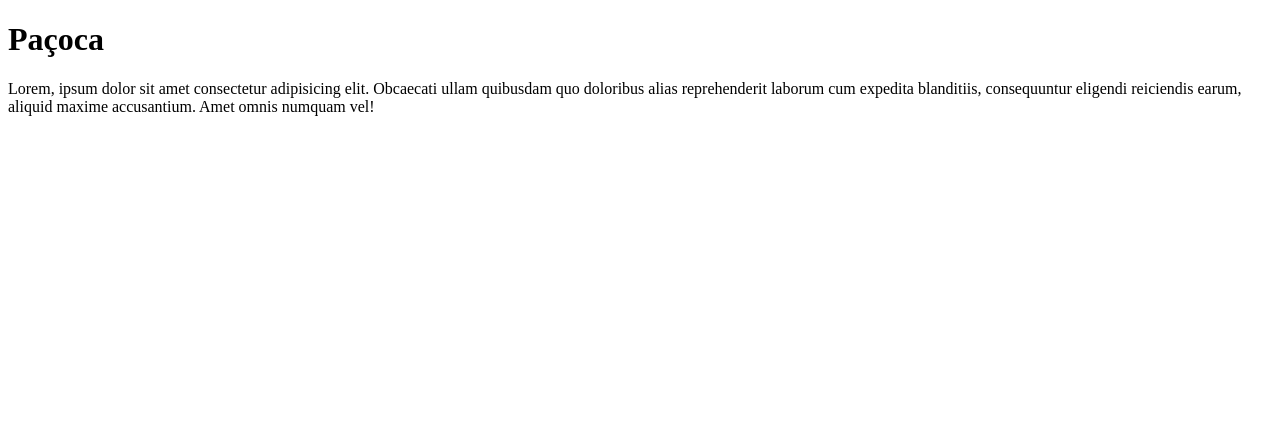
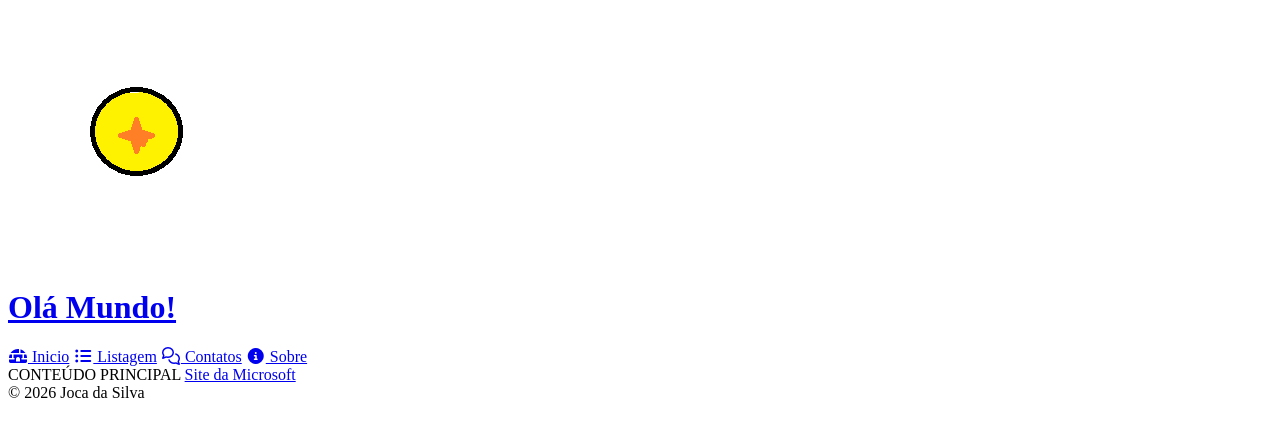
Before and after one commit to danieI777/experimentos01, a plain HTML site: page index.html in a window 1280 px wide. Drawn offline with Linux system fonts and the light colour scheme.

Commit message:
trabalhando na index

```diff
--- /dev/null
+++ b/css/style.css
@@ -0,0 +1,9 @@
+/*
+css\style.css
+Folhas de estilo globais
+*/
+
+body {
+    font-family: 'Lucida Sans', 'Lucida Sans Regular', 'Lucida Grande', 'Lucida Sans Unicode', Geneva, Verdana, sans-serif;
+    font-size: 16px;
+}
--- a/index.html
+++ b/index.html
@@ -1,14 +1,51 @@
 <!DOCTYPE html>
-<html lang="pt-br">
+<html lang="pt-BR">
 <head>
     <meta charset="UTF-8">
     <meta name="viewport" content="width=device-width, initial-scale=1.0">
-    <title>Paçoca</title>
+    <link rel="stylesheet" href="https://cdnjs.cloudflare.com/ajax/libs/font-awesome/7.0.1/css/all.min.css">
+    <title>Olá Mundo!</title>
 </head>
 <body>
 
-<h1>Paçoca</h1>
-<p>Lorem, ipsum dolor sit amet consectetur adipisicing elit. Obcaecati ullam quibusdam quo doloribus alias reprehenderit laborum cum expedita blanditiis, consequuntur eligendi reiciendis earum, aliquid maxime accusantium. Amet omnis numquam vel!</p>
+    <!-- Elemento "container" dos outros elementos visuais -->
+    <div id="wrap">
+
+        <!-- Cabeçalho da página -->
+        <header>
+
+            <a href="index.html">
+                <img src="img/logotipo.png" alt="Logotipo de Olá Mundo!">
+            </a>
+            <a href="index.html">
+                <h1>Olá Mundo!</h1>
+            </a>
+
+        </header>
+
+        <!--- Menu principal -->
+        <nav>
+
+            <a href="index.html"><i class="fa-solid fa-igloo"></i> Inicio</a>
+            <a href="list.html"><i class="fa-solid fa-list-ul"></i> Listagem</a>
+            <a href="contacts.html"><i class="fa-regular fa-comments"></i> Contatos</a>
+            <a href="about.html"><i class="fa-solid fa-circle-info"></i> Sobre</a>
+
+        </nav>
+
+        <!--- Conteúdo da página -->
+        <main>
+            CONTEÚDO PRINCIPAL
+
+            <a href="https://microsoft.com" target="_blank">Site da Microsoft</a>
+        </main>
+
+        <!--- Rodapé da página -->
+        <footer>
+            &copy; 2026 Joca da Silva
+        </footer>
+
+    <div>
 
 </body>
 </html>
--- /dev/null
+++ b/js/scripts.js
@@ -0,0 +1,6 @@
+/**
+ * js\scripts.js
+ * Javascripts globais
+ */
+
+console.log('Olá Mundo!');
```
Also changed, not shown: img/logotipo.png (added).
